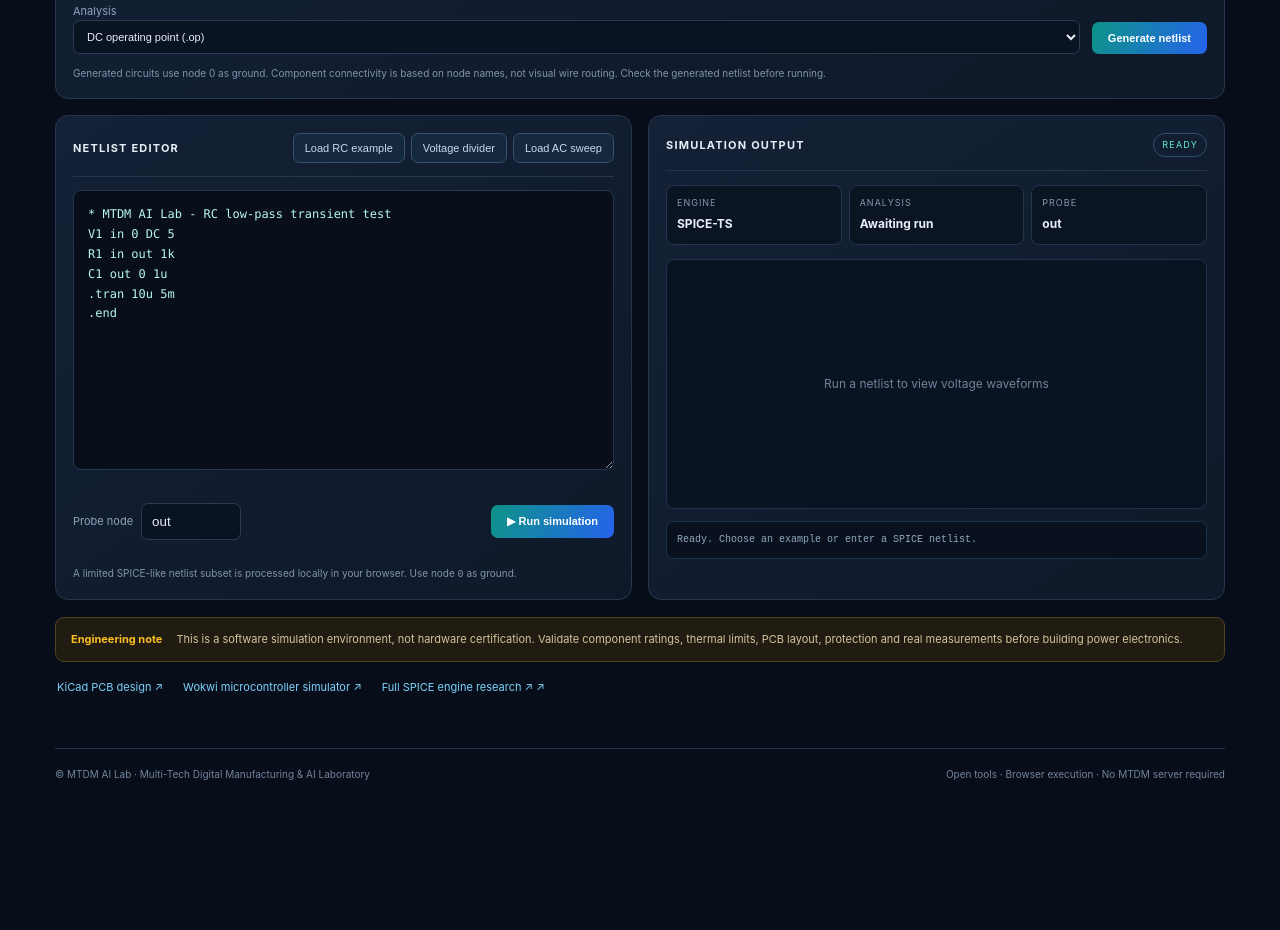
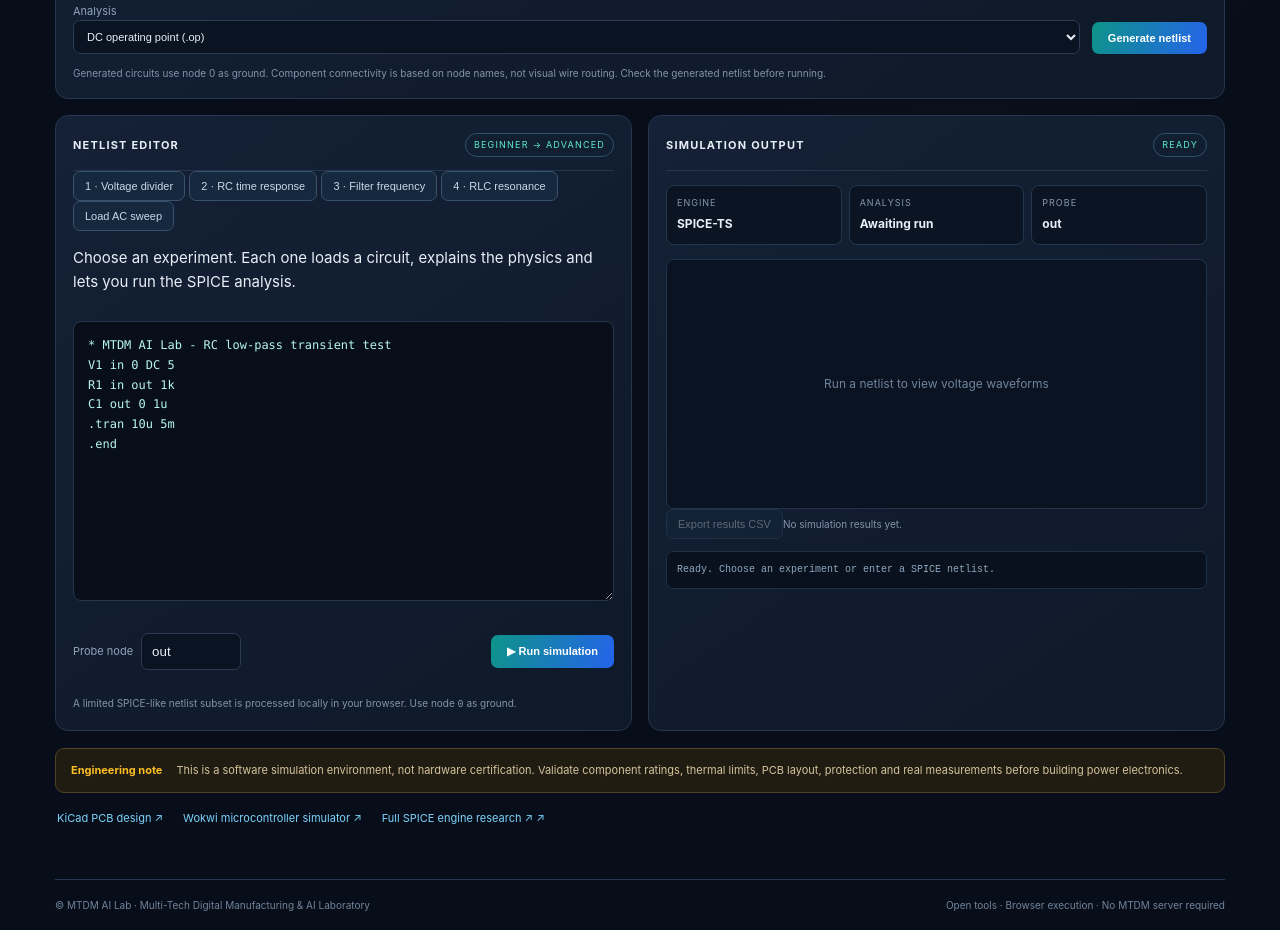
Before and after one commit to aiagent16051987/MTDM-AI-Lab, a website built with Vite: page index.html in a window 1280 px wide. Shown: the part 915-1845 px from the top of the page. Before the commit the page ends 1736 px from the top, so only its background shows below. Built offline with nearby package versions, Linux system fonts and the light colour scheme.

Commit message:
Add guided electronics experiment controls

```diff
--- a/index.html
+++ b/index.html
@@ -47,7 +47,14 @@
       </div>
       <div class="sim-layout">
         <div class="panel editor-panel">
-          <div class="panel-head"><strong>NETLIST EDITOR</strong><div class="head-actions"><button id="loadExample" class="subtle-btn">Load RC example</button><button id="loadDivider" class="subtle-btn">Voltage divider</button></div></div>
+          <div class="panel-head"><strong>NETLIST EDITOR</strong><span class="status">BEGINNER → ADVANCED</span></div>
+          <div class="experiment-bar" aria-label="Guided circuit experiments">
+            <button id="loadDivider" class="subtle-btn">1 · Voltage divider</button>
+            <button id="loadExample" class="subtle-btn">2 · RC time response</button>
+            <button id="loadAcExample" class="subtle-btn">3 · Filter frequency</button>
+            <button id="loadRlcExample" class="subtle-btn">4 · RLC resonance</button>
+          </div>
+          <p id="circuitGuide" class="circuit-guide" aria-live="polite">Choose an experiment. Each one loads a circuit, explains the physics and lets you run the SPICE analysis.</p>
           <textarea id="netlist" spellcheck="false" aria-label="SPICE netlist">* MTDM AI Lab - RC low-pass transient test
 V1 in 0 DC 5
 R1 in out 1k
@@ -61,7 +68,8 @@ C1 out 0 1u
           <div class="panel-head"><strong>SIMULATION OUTPUT</strong><span id="simStatus" class="status">READY</span></div>
           <div class="metrics" id="metrics"><div><small>ENGINE</small><b>SPICE-TS</b></div><div><small>ANALYSIS</small><b>Awaiting run</b></div><div><small>PROBE</small><b id="probeMetric">out</b></div></div>
           <div class="chart-wrap"><canvas id="waveChart" aria-label="Simulation waveform chart"></canvas><div id="chartEmpty" class="chart-empty">Run a netlist to view voltage waveforms</div></div>
-          <pre id="simLog" class="log" aria-live="polite">Ready. Choose an example or enter a SPICE netlist.</pre>
+          <div class="result-actions"><button id="exportCsv" class="subtle-btn" disabled>Export results CSV</button><span id="resultSummary" class="hint">No simulation results yet.</span></div>
+          <pre id="simLog" class="log" aria-live="polite">Ready. Choose an experiment or enter a SPICE netlist.</pre>
         </div>
       </div>
       <div class="notice"><b>Engineering note</b><span>This is a software simulation environment, not hardware certification. Validate component ratings, thermal limits, PCB layout, protection and real measurements before building power electronics.</span></div>
```
